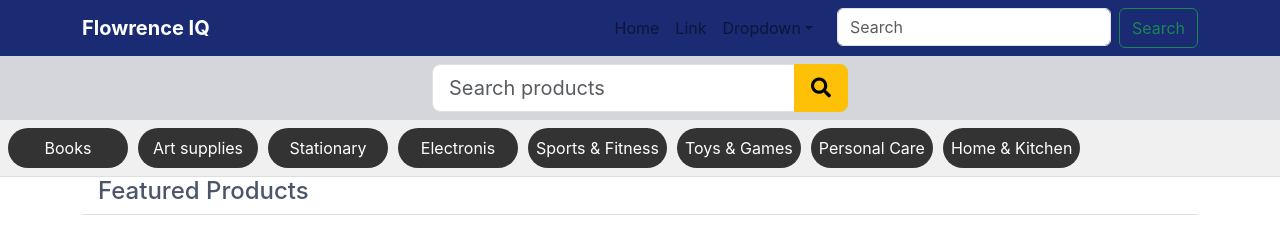
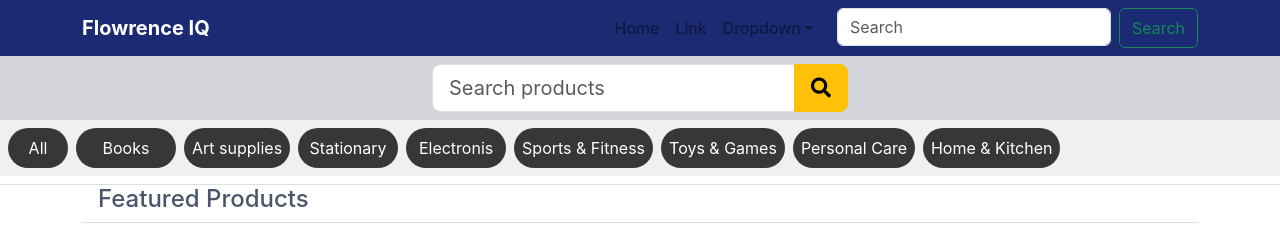
Before and after one commit to Golden-Mean-Ltc/flowrence-shop, a React (Vite) app: page / in a window 1280 px wide. Shown: the top 226 px of the page. Built offline with nearby package versions, Linux system fonts and the light colour scheme.

Commit message:
all categories modal added

```diff
--- a/src/components/HorizontalList.jsx
+++ b/src/components/HorizontalList.jsx
@@ -1,18 +1,62 @@
+import '../styles/HorizontalList.css' // Import the CSS file
+import { useState } from 'react'
+import Button from 'react-bootstrap/Button'
+import Modal from 'react-bootstrap/Modal'
 
-import '../styles/HorizontalList.css'; // Import the CSS file
-
-const HorizontalList = ({items}) => {
+const HorizontalList = ({ items }) => {
+  const [showModal, setShowModal] = useState(false)
+  const handleClose = () => setShowModal(false)
+  const handleShow = () => setShowModal(true)
   // const items = ['Item 1', 'Item 2', 'Item 3', 'Item 4', 'Item 5', 'Item 6', 'Item 7', 'Item 8'];
 
   return (
-    <div className="scroll-container">
-      {items.map((item, index) => (
-        <div key={index} className="list-item">
-          {item}
+    <>
+      <div className='scroll-container mb-2'>
+        <div
+        onClick={handleShow}
+          className='list-item'
+          style={{
+            minWidth: '60px',
+            //  background: '#2a2d5a'
+          }}
+        >
+          All
         </div>
-      ))}
-    </div>
-  );
-};
+        {items.map((item, index) => (
+          <div key={index} className='list-item'>
+            {item}
+          </div>
+        ))}
+      </div>
 
-export default HorizontalList;
+      <Modal
+        show={showModal}
+        onHide={handleClose}
+        size='lg'
+        // aria-labelledby='contained-modal-title-vcenter'
+        // centered
+        className="mt-5"
+
+      >
+        <Modal.Header closeButton>
+          <Modal.Title>All Departments</Modal.Title>
+        </Modal.Header>
+        <Modal.Body  >
+          <div className="card" style={{height: '300px'}}>
+            <p>Woohoo, you are reading this text in a modal!</p>
+          </div>
+        </Modal.Body>
+        <Modal.Footer>
+          <Button variant='secondary' onClick={handleClose}>
+            Close
+          </Button>
+          <Button variant='primary' onClick={handleClose}>
+            Save Changes
+          </Button>
+        </Modal.Footer>
+      </Modal>
+    </>
+  )
+}
+
+export default HorizontalList
--- a/src/styles/HorizontalList.css
+++ b/src/styles/HorizontalList.css
@@ -12,10 +12,10 @@
 .scroll-container > .list-item {
   /* Ensure items have a defined width and margin to take up space */
   flex: 0 0 auto; /* Prevent items from stretching/shrinking to fit container width */
-  min-width: 120px; /* Example fixed width for each item */
-  margin-right: 10px; /* Spacing between items */
+  min-width: 100px; /* Example fixed width for each item */
+  margin-right: 8px; /* Spacing between items */
   padding: 8px;
-  background-color: #333;
+  background-color: #373738;
   color: white;
   text-align: center;
   border-radius: 32px;
--- a/src/styles/index.css
+++ b/src/styles/index.css
@@ -421,3 +421,7 @@ footer i {
 .offcanvas {
 	--bs-offcanvas-width: 340px;
 }
+
+.modal-content {
+	background-color: #eeeeee;
+}
```
